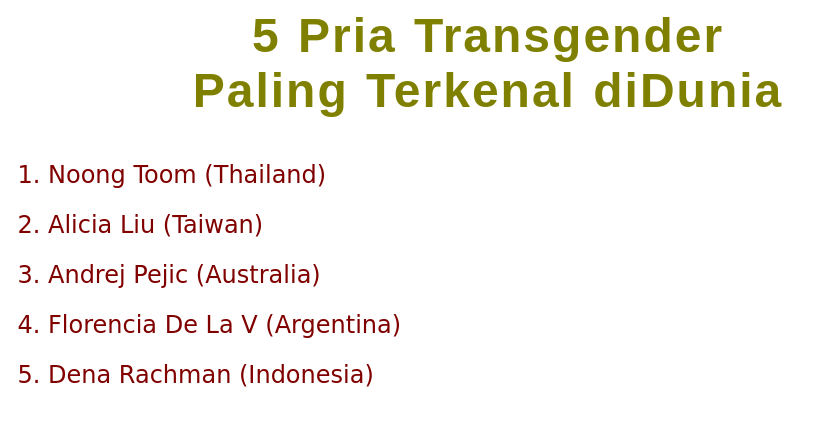
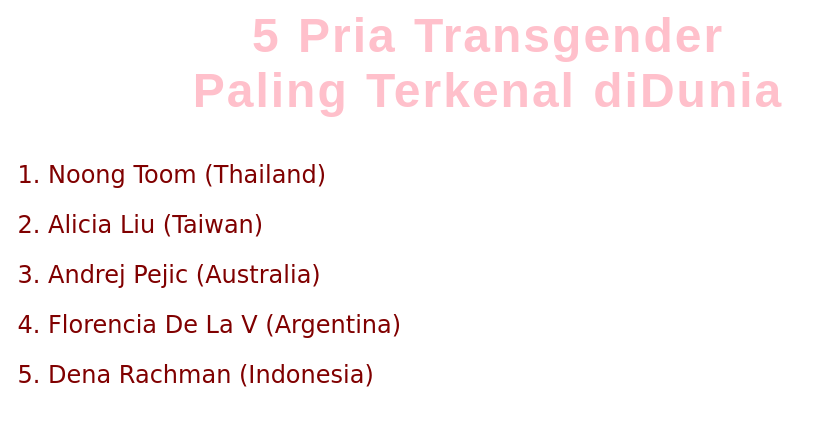
Before and after one commit to bunga2201/speaker-team, a website: page page1.html in a window 1280 px wide. Shown: the whole page, without its empty margins (0-827 px from the left). Drawn offline with Linux system fonts and the light colour scheme.

Commit message:
halaman baru

```diff
--- a/page1.html
+++ b/page1.html
@@ -7,7 +7,7 @@
             width: 960px;
         }
         h1{
-            color: OLive;
+            color: pink;
             text-align: center;
             font-family: fantasy;
             letter-spacing: 2px;
```
